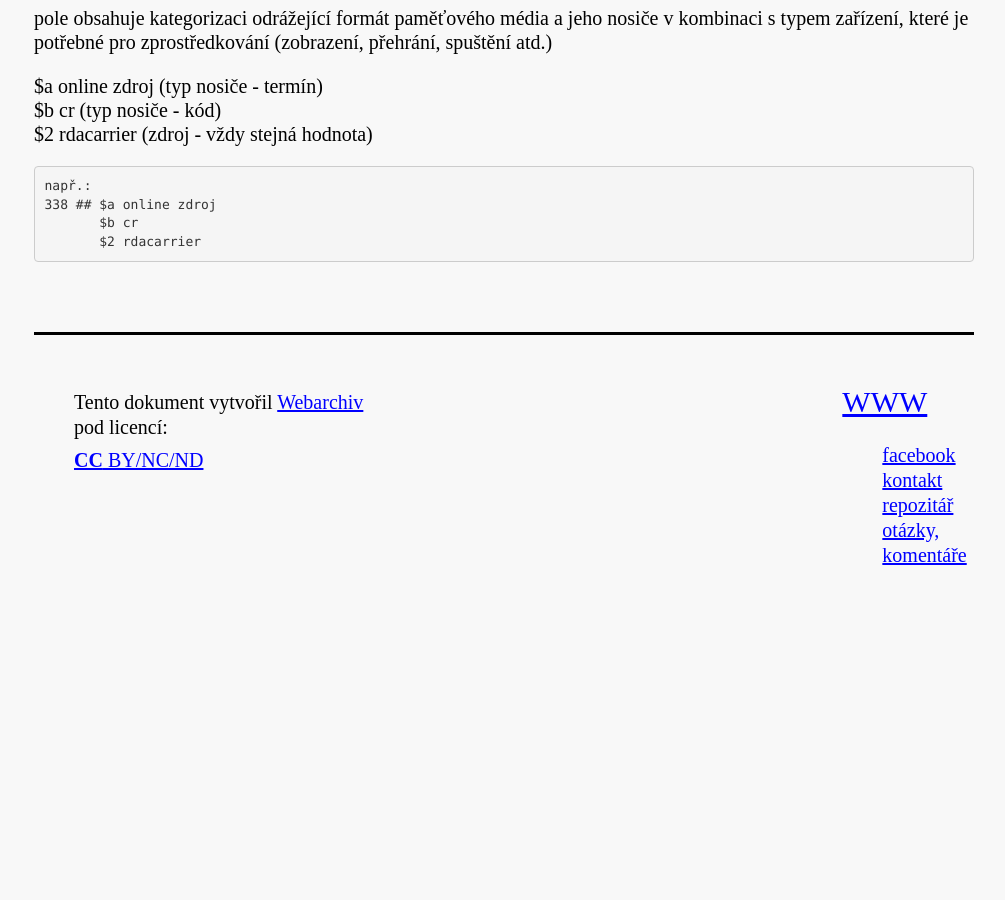
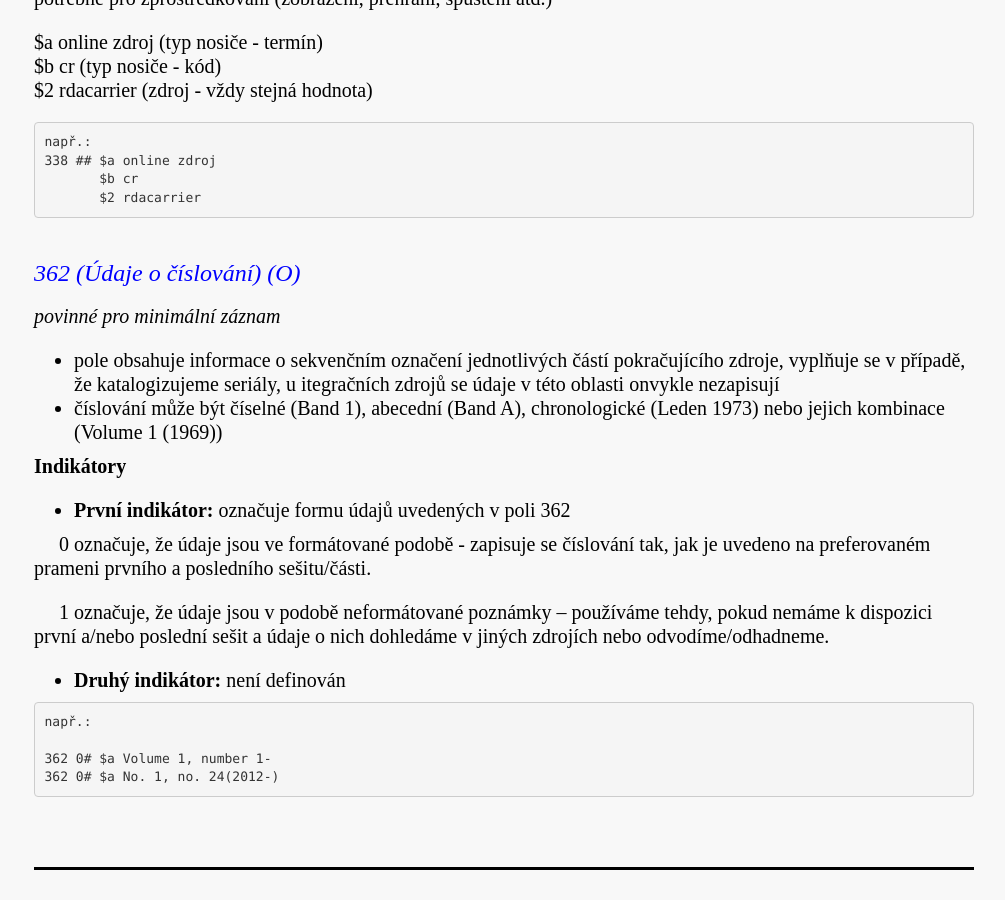
Before and after one commit to WebarchivCZ/katalogizacni-manual, a Jekyll site: the page built from _posts/2017-06-19-fyzicky-popis.md, in a window 1280 px wide and 900 px high, scrolled down 1782 px. Shown: the whole window, without its empty margins (136-1141 px from the left). Built offline with Jekyll 4.4.1, drawn with Linux system fonts in a browser that asks for light colours; before the commit the page ends 2440 px from its top, so only the background shows below that; some of the changed text lies outside the part shown.

Commit message:
edit periodicity

````diff
--- a/_posts/2017-06-19-fyzicky-popis.md
+++ b/_posts/2017-06-19-fyzicky-popis.md
@@ -63,3 +62,28 @@
        $b cr
        $2 rdacarrier
 ```
+### 362 (Údaje o číslování) (O)
+*povinné pro minimální záznam*
+
+* pole obsahuje informace o sekvenčním označení jednotlivých částí pokračujícího zdroje, vyplňuje se v případě, že katalogizujeme seriály, u itegračních zdrojů se údaje v této oblasti onvykle nezapisují
+* číslování může být číselné (Band 1), abecední (Band A), chronologické
+(Leden 1973) nebo jejich kombinace (Volume 1 (1969))
+
+**Indikátory**
+
+* **První indikátor:** označuje formu údajů uvedených v poli 362
+
+&nbsp;&nbsp;&nbsp;&nbsp; 0 označuje, že údaje jsou ve formátované podobě - zapisuje se číslování tak, jak je uvedeno na preferovaném prameni prvního a posledního sešitu/části.
+
+&nbsp;&nbsp;&nbsp;&nbsp; 1 označuje, že údaje jsou v podobě neformátované poznámky – používáme tehdy, pokud nemáme k dispozici první a/nebo poslední sešit a údaje o nich dohledáme v jiných zdrojích nebo odvodíme/odhadneme.
+
+
+* **Druhý indikátor:** není definován
+
+
+```
+např.:
+
+362 0# $a Volume 1, number 1-
+362 0# $a No. 1, no. 24(2012-)
+```
````
Also changed, not shown: other parts of _posts/2017-06-19-fyzicky-popis.md (+1 -2 lines).
